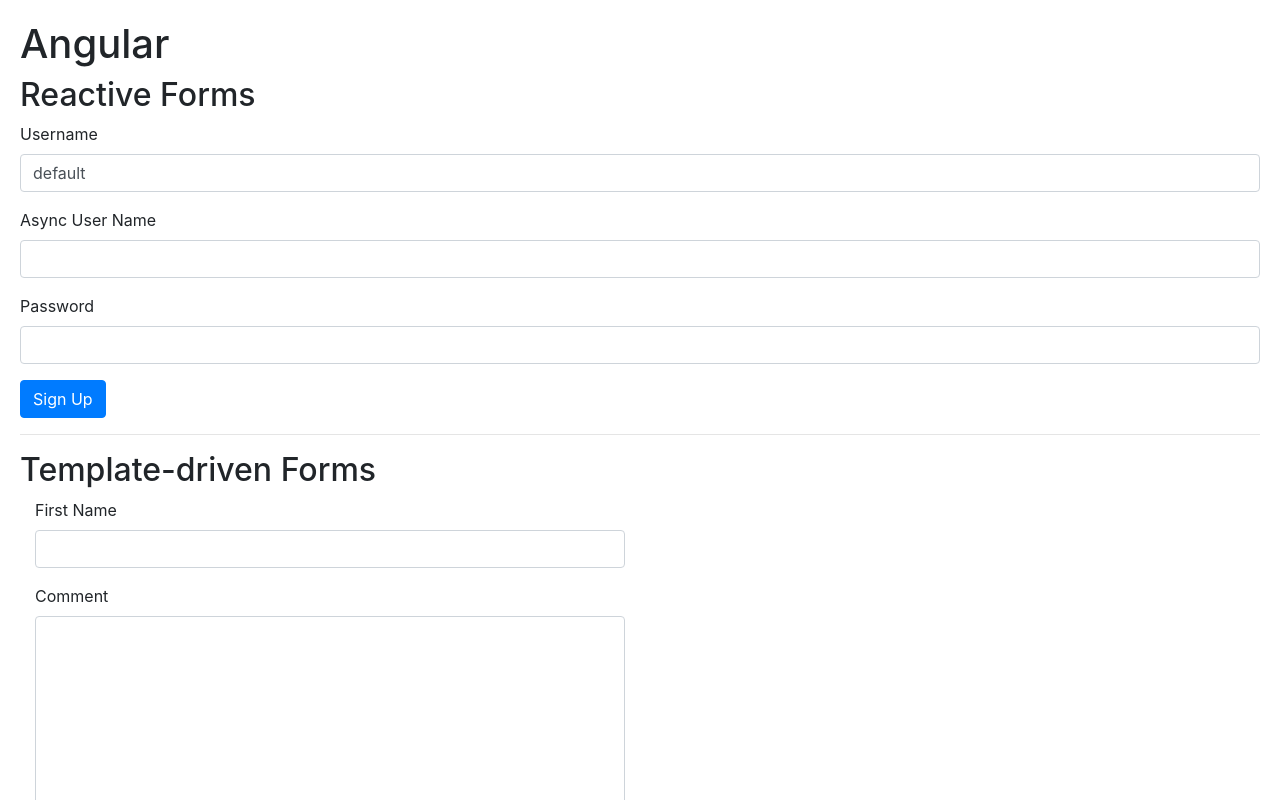
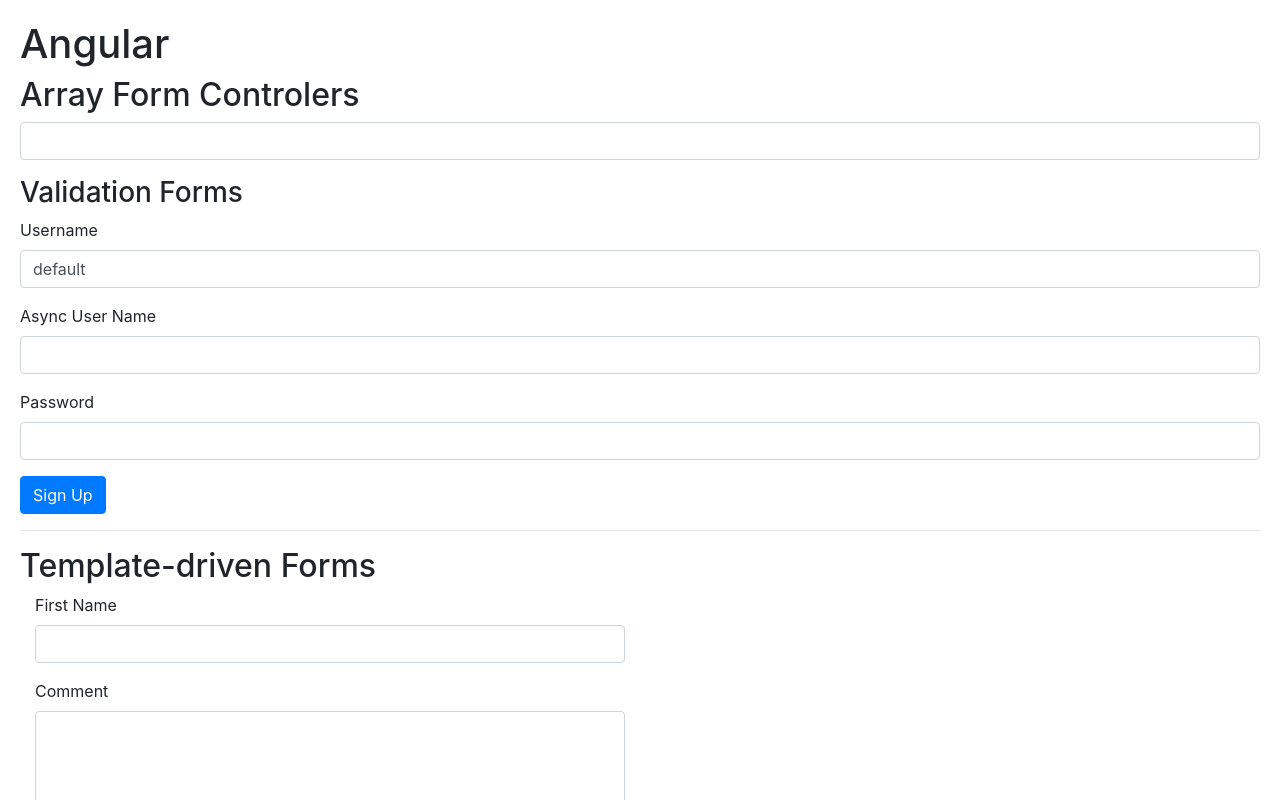
Before and after one commit to TheFallenCol/Angular_Ejercicios, an Angular app: page / in a window 1280 px wide. Shown: the top 800 px of the page. Built offline with nearby package versions, Linux system fonts and the light colour scheme.

Commit message:
FormArray

```diff
--- a/src/app/app.component.html
+++ b/src/app/app.component.html
@@ -1,5 +1,7 @@
 <h1>Angular</h1>
-<h2>Reactive Forms</h2>
+<h2>Array Form Controlers</h2>
+<new-course-form-component></new-course-form-component>
+<h3>Validation Forms</h3>
 <singup-form></singup-form>
 <hr/>
 <h2>Template-driven Forms</h2>
--- a/src/app/app.module.ts
+++ b/src/app/app.module.ts
@@ -14,6 +14,7 @@
 import { DirectivasComponent } from './directivas/directivas.component';
 import { ContactFormComponent } from './contact-form/contact-form.component';
 import { InputFormatDirective } from './input-format.directive';
+import { NewCourseFormComponentComponent } from './new-course-form-component/new-course-form-component.component';
 
 @NgModule({
   declarations: [
@@ -26,7 +27,8 @@
     DirectivasComponent,
     ContactFormComponent,
     InputFormatDirective,
-    SingupFormComponent
+    SingupFormComponent,
+    NewCourseFormComponentComponent
   ],
   imports: [
     BrowserModule,
--- /dev/null
+++ b/src/app/new-course-form-component/new-course-form-component.component.html
@@ -0,0 +1,8 @@
+<form class="form-group">
+    <input type="text" class="form-control" (keyup.enter)="addTopic(topic)" #topic>
+    <ul class="list-group">
+        <li *ngFor="let topic of topics.controls" class="list-group-item" (click)="removeTopic(topic)">
+            {{ topic.value }}
+        </li>
+    </ul>
+</form>
--- /dev/null
+++ b/src/app/new-course-form-component/new-course-form-component.component.ts
@@ -0,0 +1,27 @@
+import { FormArray, FormGroup, FormControl } from '@angular/forms';
+import { Component, OnInit } from '@angular/core';
+
+@Component({
+  selector: 'new-course-form-component',
+  templateUrl: './new-course-form-component.component.html',
+  styleUrls: ['./new-course-form-component.component.scss']
+})
+export class NewCourseFormComponentComponent {
+  form = new FormGroup({
+    topics : new FormArray([])
+  });
+
+  addTopic(topic : HTMLInputElement){
+    this.topics.controls.push(new FormControl(topic.value));
+    topic.value = "";
+  }
+
+  removeTopic(topic : FormControl){
+    let index = this.topics.controls.indexOf(topic);
+    this.topics.removeAt(index);
+  }
+
+  get topics(){
+    return this.form.get('topics') as FormArray;
+  }
+}
```
Also changed, not shown: src/app/new-course-form-component/new-course-form-component.component.scss (added), 1 other file (tests, documents, lock files or other folders).
